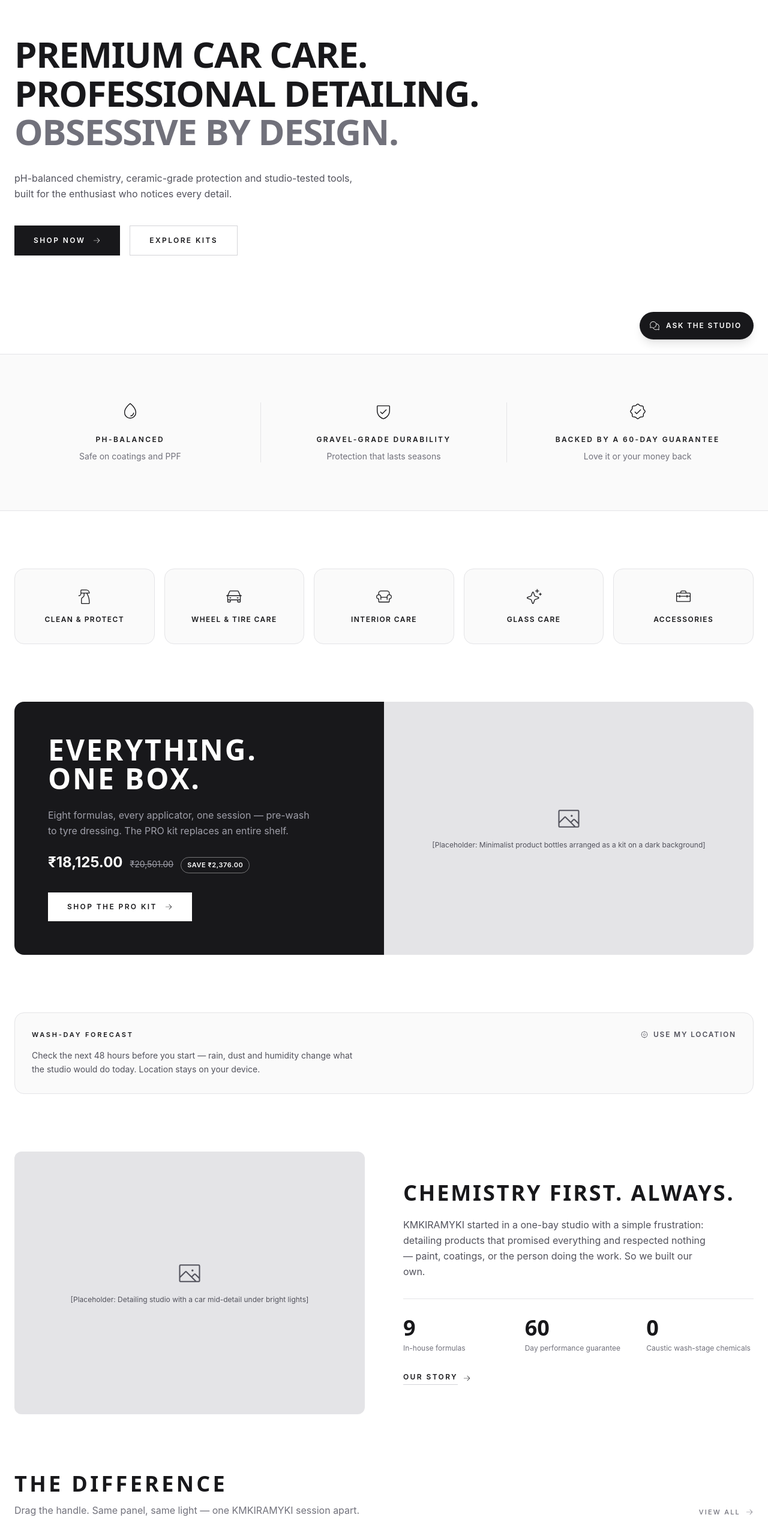
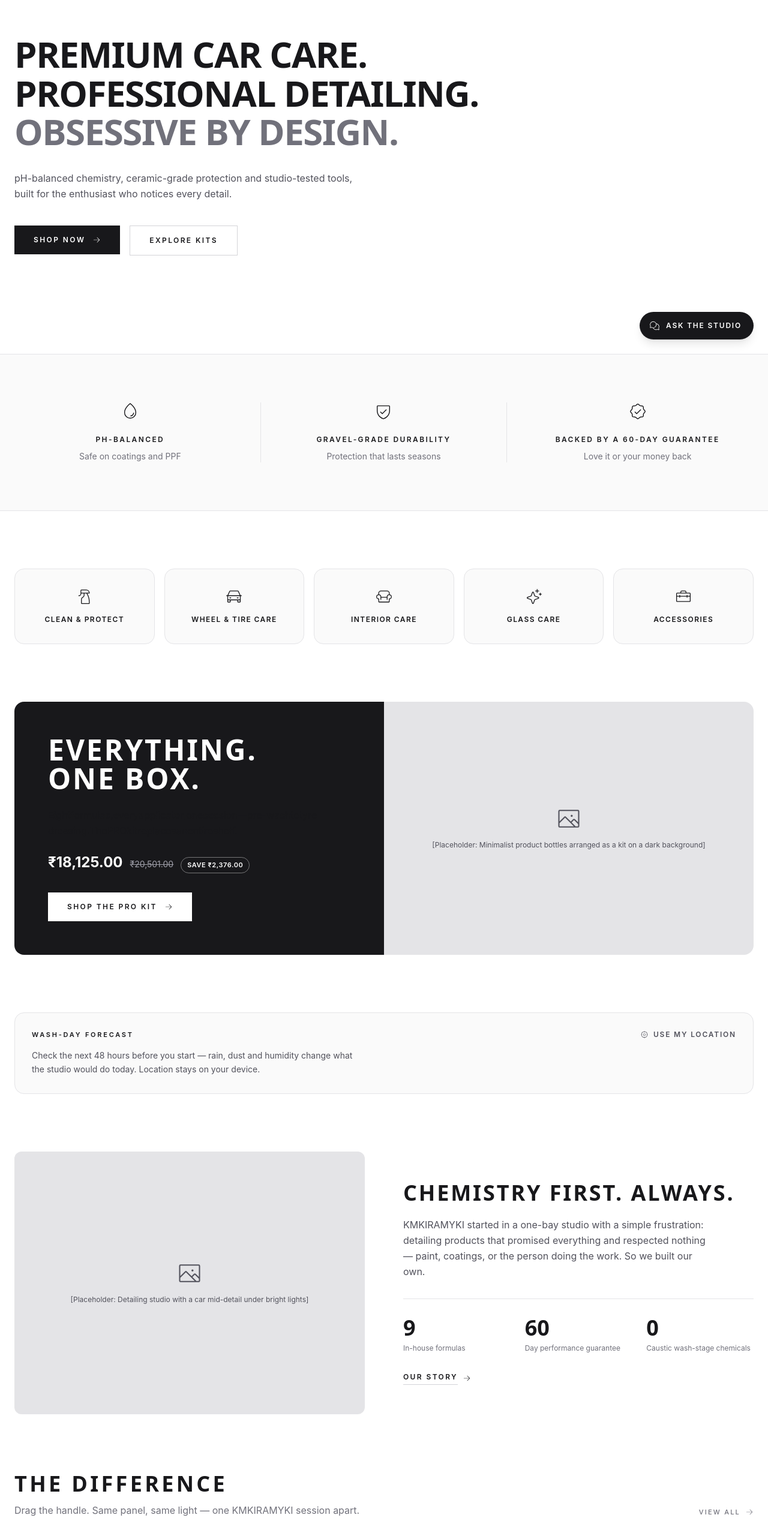
Before and after one commit to Aryan-kanade/car, a React (Vite) app: page / in a window 1280 px wide. Shown: the part 210-2776 px from the top of the page at 60% size. Built offline with nearby package versions, Linux system fonts and the light colour scheme; a web font is replaced by a local one.

Commit message:
Round 8 Phase 3: award-craft motion — SplitText mask reveals, magnetic hero CTA, velocity-reactive brand marquee, Lenis smooth scroll, word-by-word scrub manifesto

```diff
--- a/src/components/FeaturedBanner.jsx
+++ b/src/components/FeaturedBanner.jsx
@@ -2,6 +2,7 @@
 import { m } from 'motion/react'
 import { ArrowRightIcon } from '@phosphor-icons/react/dist/csr/ArrowRight'
 import Placeholder from './Placeholder'
+import ScrubManifesto from './ScrubManifesto'
 import { formatPrice, getProductById } from '../data/catalog'
 
 const FEATURED_ID = 'complete-detail-kit'
@@ -29,10 +30,7 @@
             <br />
             One box.
           </h2>
-          <p className="max-w-md text-sm leading-relaxed text-zinc-400 dark:text-zinc-600 md:text-base">
-            Eight formulas, every applicator, one session — pre-wash to tyre dressing. The PRO kit
-            replaces an entire shelf.
-          </p>
+          <ScrubManifesto className="text-zinc-400 dark:text-zinc-600" />
           <div className="flex flex-wrap items-baseline gap-3">
             <span className="text-2xl font-bold">{formatPrice(kit.price)}</span>
             <span className="text-sm text-zinc-400 dark:text-zinc-500 line-through">
--- a/src/components/Hero.jsx
+++ b/src/components/Hero.jsx
@@ -4,6 +4,7 @@
 import { ArrowRightIcon } from '@phosphor-icons/react/dist/csr/ArrowRight'
 import Placeholder from './Placeholder'
 import FoamWipe from './FoamWipe'
+import Magnetic from './Magnetic'
 
 const fadeUp = {
   hidden: { opacity: 0, y: 28 },
@@ -81,6 +82,7 @@
           animate="visible"
           className="mt-10 flex flex-col gap-4 sm:flex-row"
         >
+          <Magnetic>
             <Link
               to="/shop"
               className="group inline-flex items-center justify-center gap-3 bg-zinc-900 dark:bg-white px-8 py-4 text-xs font-semibold tracking-[0.2em] text-white dark:text-zinc-900 uppercase transition-colors hover:bg-zinc-800 dark:hover:bg-zinc-200"
@@ -92,6 +94,7 @@
                 className="transition-transform duration-300 group-hover:translate-x-1"
               />
             </Link>
+          </Magnetic>
           <Link
             to="/kits"
             className="inline-flex items-center justify-center border border-zinc-300 dark:border-zinc-700 px-8 py-4 text-xs font-semibold tracking-[0.2em] text-zinc-900 dark:text-zinc-100 uppercase transition-colors hover:border-zinc-900 dark:hover:border-white"
--- a/src/components/Layout.jsx
+++ b/src/components/Layout.jsx
@@ -12,6 +12,7 @@
 import ErrorBoundary from './ErrorBoundary'
 import { useCart } from '../context/CartContext'
 import { prefetchRoutes } from '../utils/prefetch'
+import { useSmoothScroll } from '../hooks/useSmoothScroll'
 
 /** Resets scroll on every route change so new pages open at the top. */
 function ScrollToTop() {
@@ -27,6 +28,7 @@
 /** Shared chrome: fixed navbar, routed page content, footer, overlays. */
 export default function Layout() {
   const [searchOpen, setSearchOpen] = useState(false)
+  useSmoothScroll()
   const [paletteOpen, setPaletteOpen] = useState(false)
   const { announcement } = useCart()
 
--- /dev/null
+++ b/src/components/Magnetic.jsx
@@ -0,0 +1,40 @@
+import { useRef } from 'react'
+import { m, useMotionValue, useSpring } from 'motion/react'
+
+/**
+ * Magnetic — pointer-tracking spring attraction on hover.
+ * Wrap any element; the child drifts toward the cursor.
+ */
+export default function Magnetic({ children, strength = 0.35, className = '' }) {
+  const ref = useRef(null)
+  const x = useMotionValue(0)
+  const y = useMotionValue(0)
+  const springX = useSpring(x, { stiffness: 200, damping: 15 })
+  const springY = useSpring(y, { stiffness: 200, damping: 15 })
+
+  const onMove = (event) => {
+    const rect = ref.current?.getBoundingClientRect()
+    if (!rect) return
+    const dx = event.clientX - (rect.left + rect.width / 2)
+    const dy = event.clientY - (rect.top + rect.height / 2)
+    x.set(dx * strength)
+    y.set(dy * strength)
+  }
+
+  const onLeave = () => {
+    x.set(0)
+    y.set(0)
+  }
+
+  return (
+    <m.div
+      ref={ref}
+      onMouseMove={onMove}
+      onMouseLeave={onLeave}
+      style={{ x: springX, y: springY }}
+      className={`inline-block ${className}`}
+    >
+      {children}
+    </m.div>
+  )
+}
--- /dev/null
+++ b/src/components/ScrubManifesto.jsx
@@ -0,0 +1,42 @@
+import { useRef } from 'react'
+import { m, useScroll, useTransform } from 'motion/react'
+
+const WORDS =
+  'Eight formulas, every applicator, one session — pre-wash to tyre dressing. The PRO kit replaces an entire shelf.'.split(
+    ' '
+  )
+
+/**
+ * Word-by-word scroll-scrubbed manifesto — each word's opacity is tied to
+ * scroll progress (the signature storytelling move).
+ */
+export default function ScrubManifesto({ className = '' }) {
+  const ref = useRef(null)
+  const { scrollYProgress } = useScroll({
+    target: ref,
+    offset: ['start 0.85', 'end 0.45'],
+  })
+
+  return (
+    <p ref={ref} className={`max-w-xl text-sm leading-relaxed md:text-base ${className}`}>
+      {WORDS.map((word, index) => (
+        <Word
+          key={index}
+          progress={scrollYProgress}
+          range={[index / WORDS.length, (index + 1) / WORDS.length]}
+        >
+          {word}{' '}
+        </Word>
+      ))}
+    </p>
+  )
+}
+
+function Word({ children, progress, range }) {
+  const opacity = useTransform(progress, range, [0.15, 1])
+  return (
+    <m.span style={{ opacity }} className="inline-block text-zinc-900 dark:text-zinc-100">
+      {children}
+    </m.span>
+  )
+}
--- a/src/components/SectionHeader.jsx
+++ b/src/components/SectionHeader.jsx
@@ -1,6 +1,7 @@
 import { Link } from 'react-router'
 import { ArrowRightIcon } from '@phosphor-icons/react/dist/csr/ArrowRight'
 import { m } from 'motion/react'
+import SplitText from './SplitText'
 
 /** Shared section header: display-font title, muted subtext and a "View All →" link. */
 export default function SectionHeader({ title, subtext, to = '/shop' }) {
@@ -14,7 +15,7 @@
     >
       <div>
         <h2 className="font-display text-2xl font-bold tracking-[0.12em] uppercase text-zinc-900 dark:text-zinc-100 md:text-4xl">
-          {title}
+          <SplitText text={title} />
         </h2>
         {subtext && (
           <p className="mt-3 text-sm text-zinc-500 dark:text-zinc-400 md:text-base">{subtext}</p>
--- /dev/null
+++ b/src/components/SplitText.jsx
@@ -0,0 +1,32 @@
+import { m } from 'motion/react'
+
+/**
+ * SplitText — headline split into words that translate up inside
+ * overflow-hidden masks, staggered on scroll into view.
+ */
+export default function SplitText({ text, className = '', as: Tag = 'span', delay = 0 }) {
+  const words = text.split(' ')
+
+  return (
+    <Tag className={className} aria-label={text}>
+      {words.map((word, index) => (
+        <span
+          key={`${word}-${index}`}
+          aria-hidden="true"
+          className="inline-block overflow-hidden pb-[0.08em] -mb-[0.08em] align-bottom"
+        >
+          <m.span
+            className="inline-block"
+            initial={{ y: '110%' }}
+            whileInView={{ y: '0%' }}
+            viewport={{ once: true, margin: '-60px' }}
+            transition={{ duration: 0.55, delay: delay + index * 0.05, ease: [0.22, 1, 0.36, 1] }}
+          >
+            {word}
+            {index < words.length - 1 ? '\u00A0' : ''}
+          </m.span>
+        </span>
+      ))}
+    </Tag>
+  )
+}
--- /dev/null
+++ b/src/components/VelocityMarquee.jsx
@@ -0,0 +1,74 @@
+import { useEffect, useRef } from 'react'
+import {
+  m,
+  useScroll,
+  useSpring,
+  useTransform,
+  useVelocity,
+  useMotionValue,
+  wrap,
+} from 'motion/react'
+
+const ITEMS = [
+  'pH-balanced',
+  'Coating safe',
+  'Studio tested',
+  '60-day guarantee',
+  'Pro-grade formulas',
+  'Same-day dispatch',
+]
+
+/**
+ * Velocity-reactive marquee — the brand ticker translates continuously and
+ * its speed and skew respond to scroll velocity (the Awwwards move).
+ */
+export default function VelocityMarquee({ className = '' }) {
+  const baseX = useMotionValue(0)
+  const { scrollY } = useScroll()
+  const scrollVelocity = useVelocity(scrollY)
+  const smoothVelocity = useSpring(scrollVelocity, { damping: 50, stiffness: 400 })
+  const velocityFactor = useTransform(smoothVelocity, [0, 1000], [0, 4], { clamp: false })
+  const x = useTransform(baseX, (value) => `${wrap(-50, 0, value)}%`)
+  const directionFactor = useRef(1)
+
+  useEffect(() => {
+    let frame
+    const tick = (_timestamp, delta) => {
+      let moveBy = directionFactor.current * 0.6 * (delta / 1000)
+      if (velocityFactor.get() < 0) directionFactor.current = -1
+      else if (velocityFactor.get() > 0) directionFactor.current = 1
+      moveBy += directionFactor.current * moveBy * Math.abs(velocityFactor.get())
+      baseX.set(baseX.get() + moveBy)
+      frame = requestAnimationFrame(tick)
+    }
+    frame = requestAnimationFrame(tick)
+    return () => cancelAnimationFrame(frame)
+  }, [baseX, velocityFactor])
+
+  const skewX = useTransform(smoothVelocity, [-1500, 0, 1500], [-4, 0, 4])
+
+  return (
+    <section
+      aria-label="Brand promises"
+      className={`overflow-hidden border-y border-zinc-200 dark:border-zinc-800 py-5 ${className}`}
+    >
+      <m.div style={{ x, skewX }} className="flex w-max flex-nowrap">
+        {Array.from({ length: 2 }).map((_, copy) => (
+          <div key={copy} className="flex shrink-0 items-center" aria-hidden={copy === 1}>
+            {ITEMS.map((item) => (
+              <span
+                key={item}
+                className="flex items-center font-display text-lg font-bold tracking-[0.15em] whitespace-nowrap uppercase text-zinc-900 dark:text-zinc-100 md:text-2xl"
+              >
+                <span className="px-5 text-zinc-400 dark:text-zinc-600" aria-hidden="true">
+                  ✦
+                </span>
+                {item}
+              </span>
+            ))}
+          </div>
+        ))}
+      </m.div>
+    </section>
+  )
+}
--- /dev/null
+++ b/src/hooks/useSmoothScroll.js
@@ -0,0 +1,25 @@
+import { useEffect } from 'react'
+import Lenis from 'lenis'
+
+/**
+ * Lenis smooth scrolling — the "expensive" scroll feel. Disabled when the
+ * user prefers reduced motion.
+ */
+export function useSmoothScroll() {
+  useEffect(() => {
+    if (window.matchMedia('(prefers-reduced-motion: reduce)').matches) return
+
+    const lenis = new Lenis({ lerp: 0.12, smoothWheel: true })
+    let frame
+    const raf = (time) => {
+      lenis.raf(time)
+      frame = requestAnimationFrame(raf)
+    }
+    frame = requestAnimationFrame(raf)
+
+    return () => {
+      cancelAnimationFrame(frame)
+      lenis.destroy()
+    }
+  }, [])
+}
--- a/src/pages/HomePage.jsx
+++ b/src/pages/HomePage.jsx
@@ -13,6 +13,7 @@
 import Testimonials from '../components/Testimonials'
 import ProductCard from '../components/ProductCard'
 import { recommendedForYou } from '../utils/recommend'
+import VelocityMarquee from '../components/VelocityMarquee'
 import { usePageMeta } from '../hooks/usePageMeta'
 
 /** The storefront landing page. */
@@ -33,6 +34,7 @@
       </section>
       <StoryStrip />
       <DifferenceSection />
+      <VelocityMarquee />
       <CategoryList />
       <RoutineStrip />
       <BestSellers />
```
Lines whose indentation alone changed are shown as unchanged.
